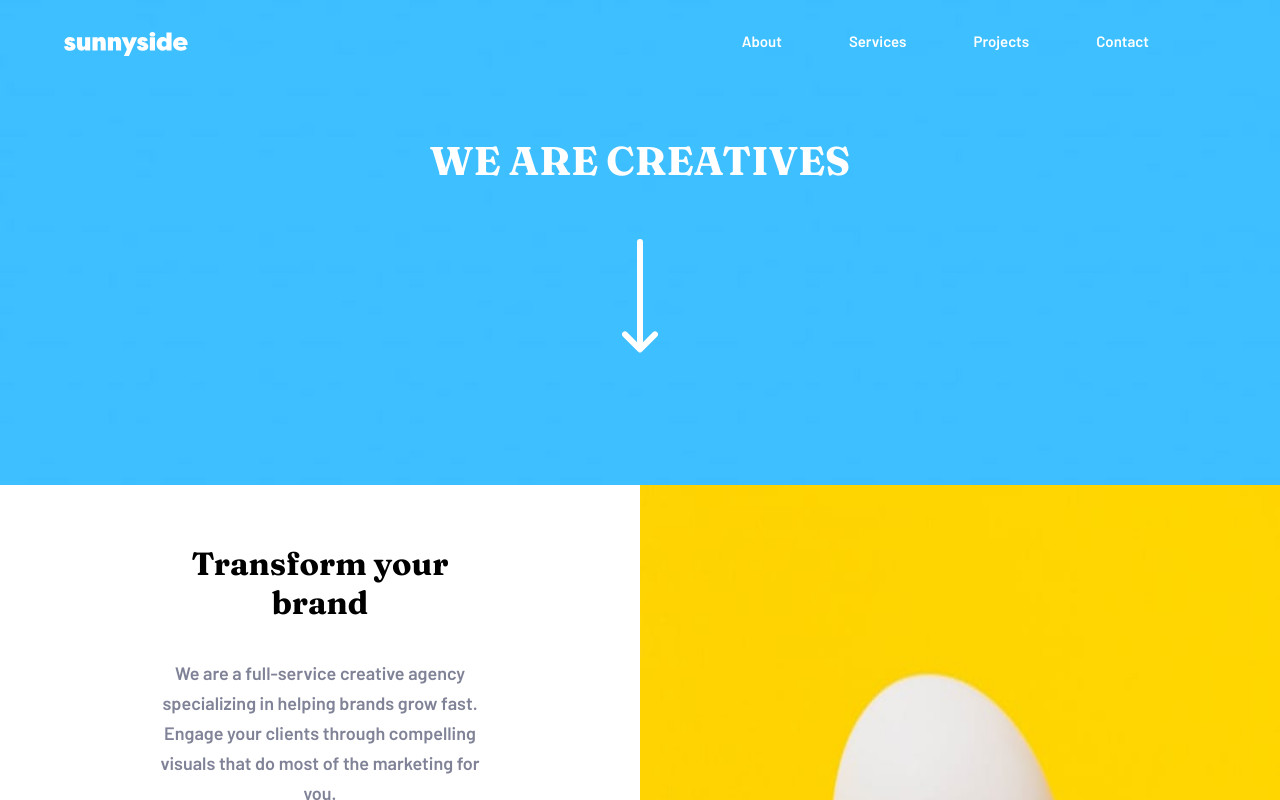
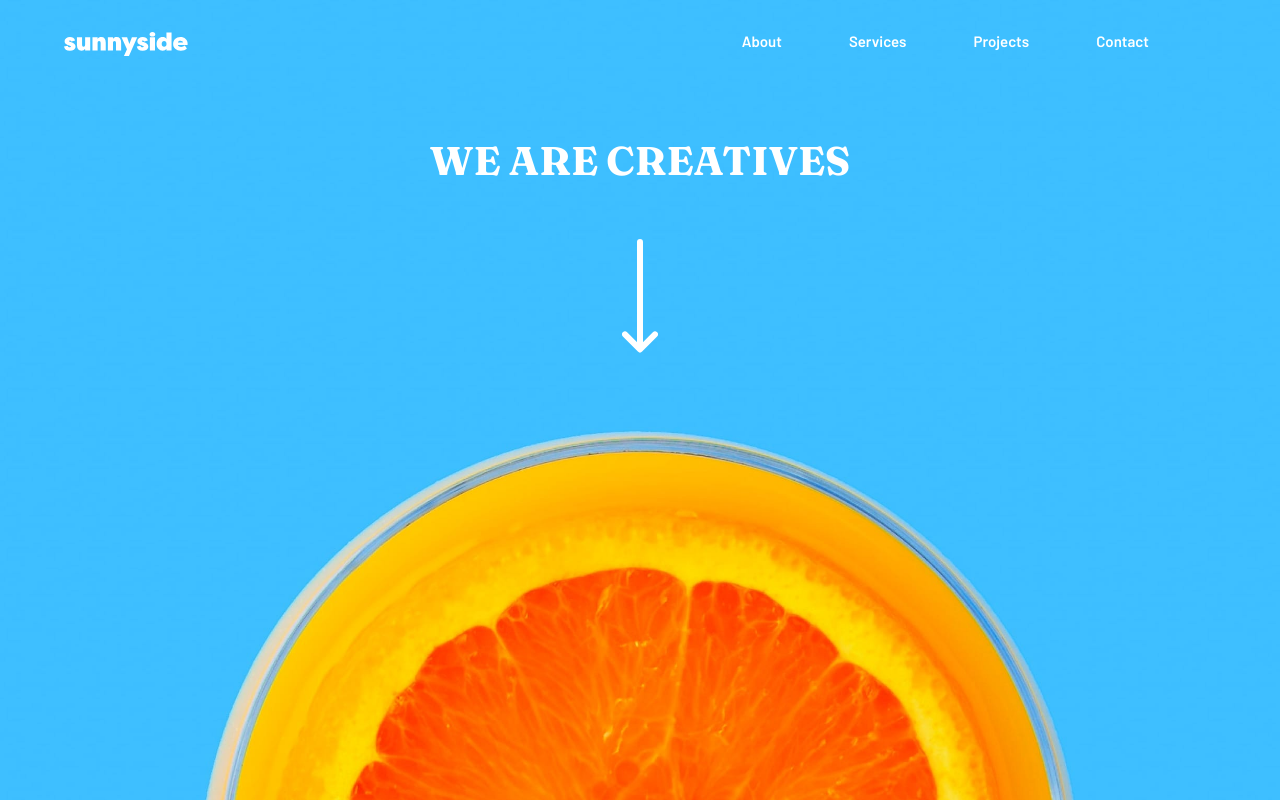
Before and after one commit to ltc870/sunnysideagencylandingpage, a React (Vite) app: page / in a window 1280 px wide. Shown: the top 800 px of the page. Built offline with nearby package versions, Linux system fonts and the light colour scheme.

Commit message:
added className .header to styles and corrected media query rule

```diff
--- a/src/components/Header.module.css
+++ b/src/components/Header.module.css
@@ -1,4 +1,4 @@
-header {
+.header {
     background: url("../images/mobile/image-header.jpg") no-repeat;
     background-size: cover;
     padding-bottom: 8em;
@@ -21,9 +21,11 @@ header {
     margin-top: 1.7em;
 }
 
-@media (width: 800px) {
+@media (min-width: 800px) {
     .header {
-        background: url("../images/desktop/image-header.jpg"), no-repeat;
+        background: url("../images/desktop/image-header.jpg") no-repeat;
         background-size: cover;
+        background-position: center;
+        padding-bottom: 30em;
     }
 }
```
